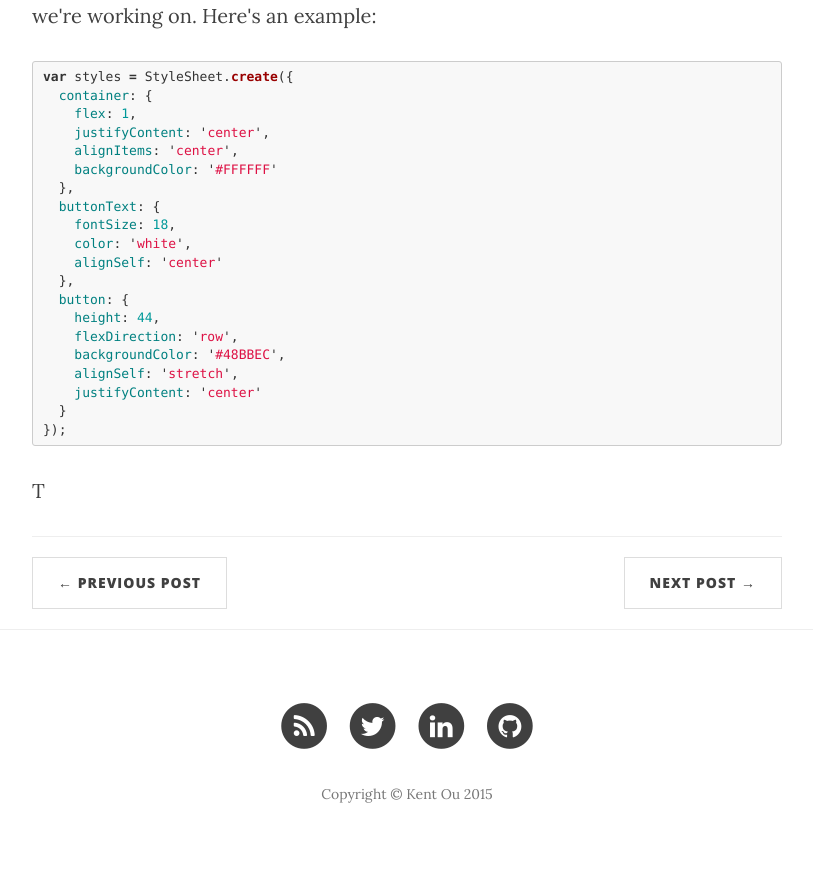
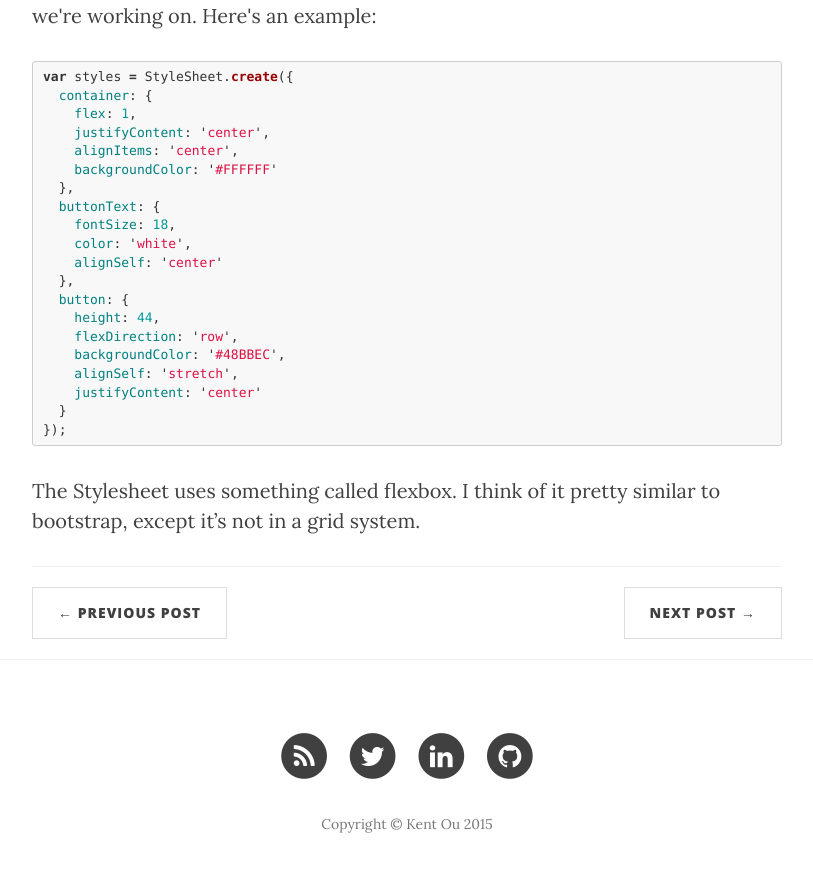
Before and after one commit to kent10ou/kent10ou.github.io, a Jekyll site: the page built from _posts/2015-08-31-Intro-to-React-Native.md, in a window 1280 px wide and 900 px high, scrolled down 2119 px. Shown: the top 872 px of the window, without its empty margins (233-1046 px from the left). Built offline with Jekyll 4.4.1, drawn with Linux system fonts in a browser that asks for light colours; nearby versions of some CDN libraries; comment, search, counter and statistics services are not loaded.

Commit message:
fixing intro to RN

```diff
--- a/_posts/2015-08-31-Intro-to-React-Native.md
+++ b/_posts/2015-08-31-Intro-to-React-Native.md
@@ -76,4 +76,4 @@ var styles = StyleSheet.create({
 });
 {% endhighlight %}
 
-T
+The Stylesheet uses something called flexbox. I think of it pretty similar to bootstrap, except it's not in a grid system.
```
